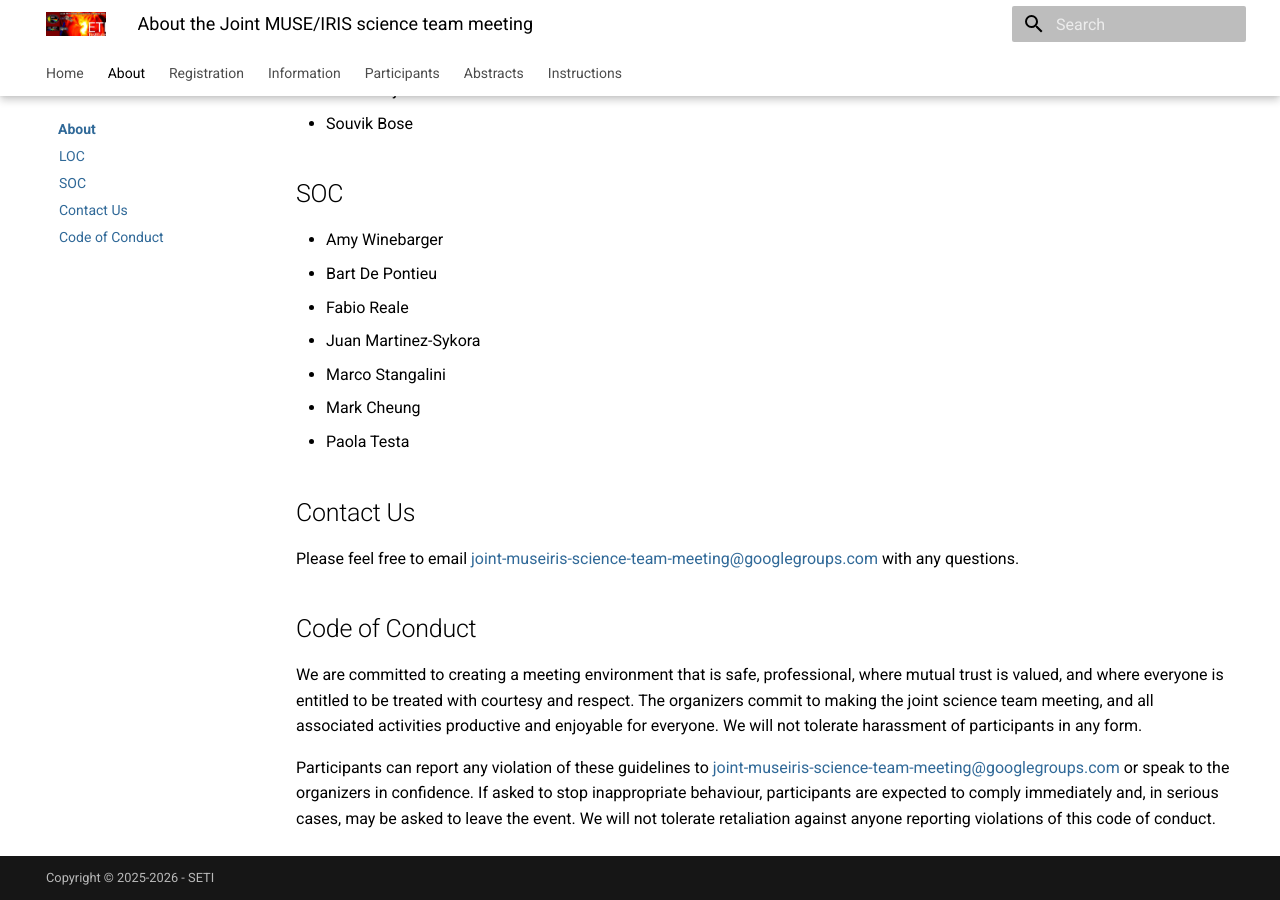
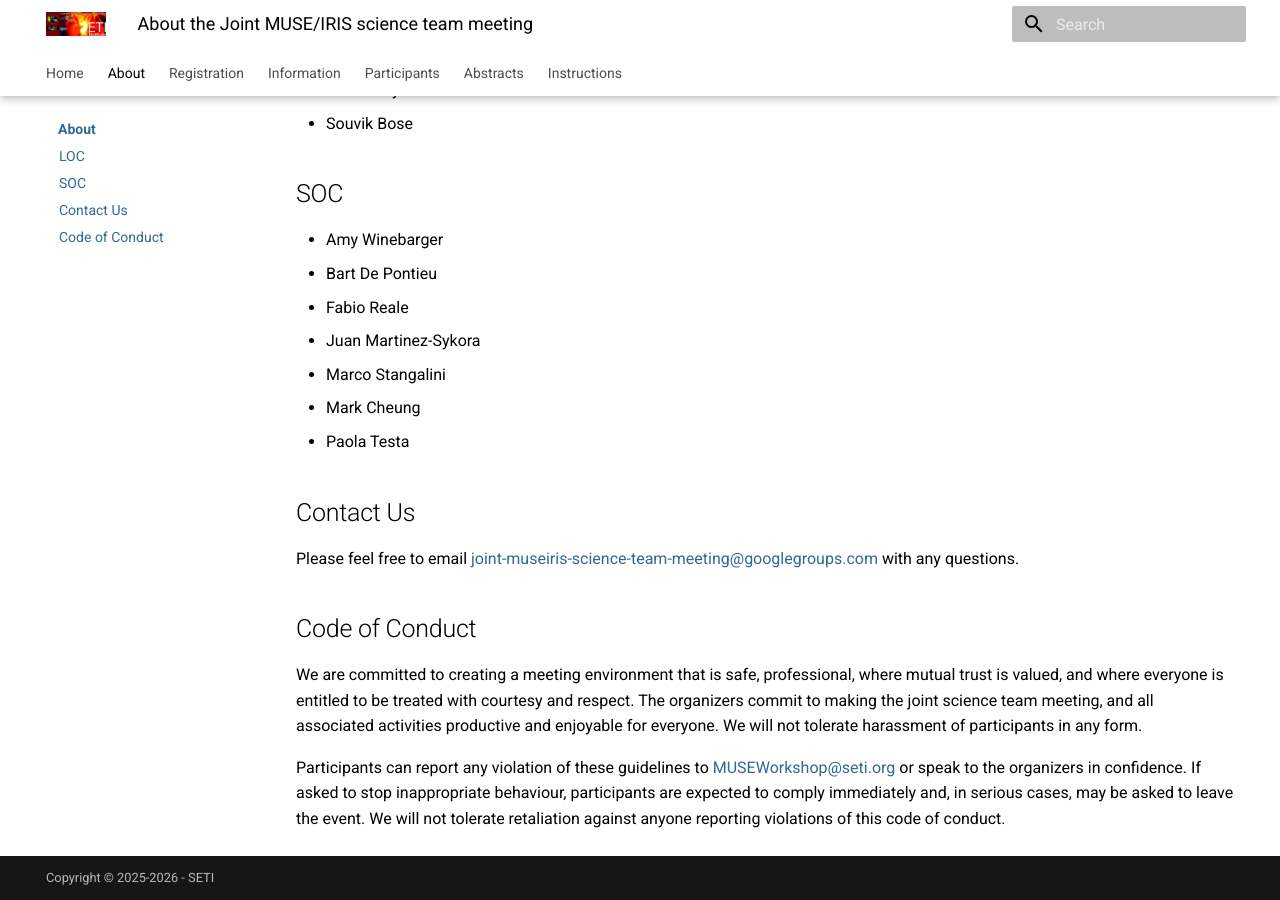
Before and after one commit to LM-SAL/iris_muse_team_meeting, an MkDocs documentation site: the page built from docs/about.md, in a window 1280 px wide and 900 px high, scrolled down 882 px. Built offline with MkDocs 1.6.1 and Material for MkDocs 9.7.7, drawn with Linux system fonts in a browser that asks for light colours.

Commit message:
Update about.md

```diff
--- a/docs/about.md
+++ b/docs/about.md
@@ -33,6 +33,6 @@ We are committed to creating a meeting environment that is safe, professional, w
 The organizers commit to making the joint science team meeting, and all associated activities productive and enjoyable for everyone.
 We will not tolerate harassment of participants in any form.
 
-Participants can report any violation of these guidelines to [joint-museiris-science-team-meeting@googlegroups.com](mailto:joint-museiris-science-team-meeting@googlegroups.com) or speak to the organizers in confidence.
+Participants can report any violation of these guidelines to [MUSEWorkshop@seti.org](mailto:MUSEWorkshop@seti.org) or speak to the organizers in confidence.
 If asked to stop inappropriate behaviour, participants are expected to comply immediately and, in serious cases, may be asked to leave the event.
 We will not tolerate retaliation against anyone reporting violations of this code of conduct.
```
